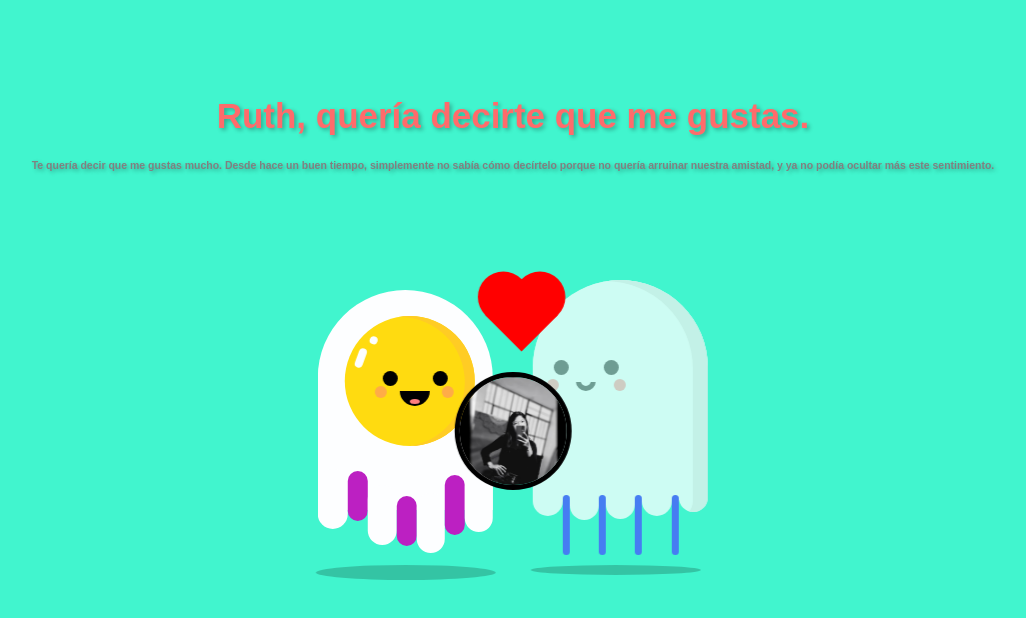
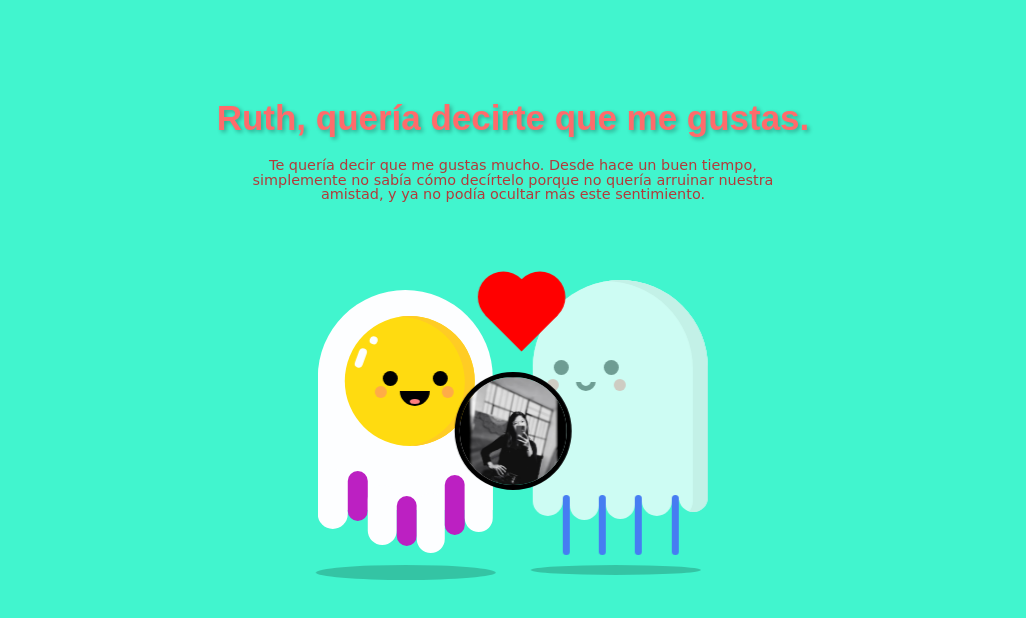
Before and after one commit to jessilcarbajal7195/jessilcarbajal7195.github.io, a plain HTML site: page index.html in a window 1280 px wide. Shown: the whole page, without its empty margins (127-1153 px from the left). Drawn offline with Linux system fonts and the light colour scheme; a script that the page names is missing.

Commit message:
Update index.html

```diff
--- a/index.html
+++ b/index.html
@@ -6,7 +6,8 @@
   <link rel="stylesheet" href="./style.css">
 </head>
 <body>
-  <h1 style="text-align: center;">Ruth, quería decirte que me gustas. <br><small style="font-size: 0.3em; color: gray;">Te quería decir que me gustas mucho. Desde hace un buen tiempo, simplemente no sabía cómo decírtelo porque no quería arruinar nuestra amistad, y ya no podía ocultar más este sentimiento.</small></h1>
+  <h1 style="text-align: center;">Ruth, quería decirte que me gustas.</h1>
+  <p class="centered-text">Te quería decir que me gustas mucho. Desde hace un buen tiempo, simplemente no sabía cómo decírtelo porque no quería arruinar nuestra amistad, y ya no podía ocultar más este sentimiento.</p>
   <div class="container">
     <img src="ruth.jpg" alt="Descripción de la imagen" class="scaled-image">
     <div class="egg">
```
